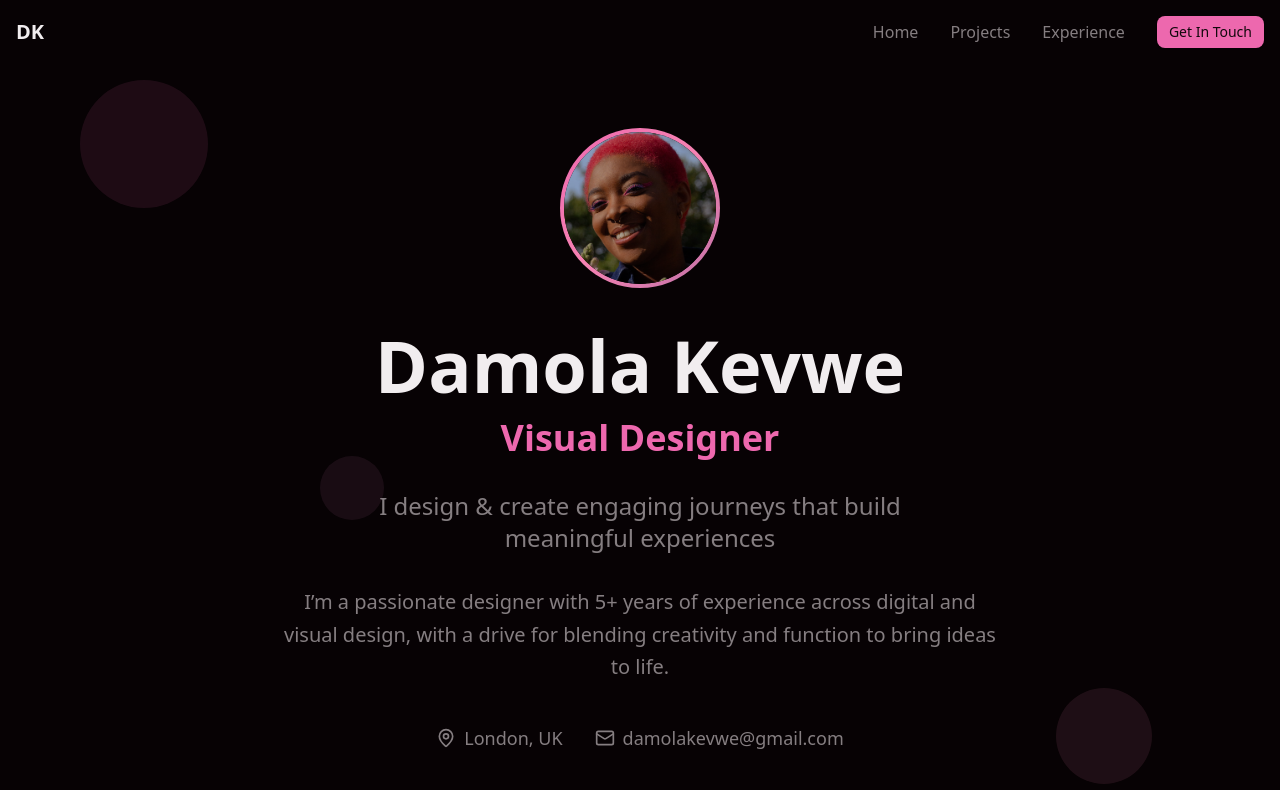
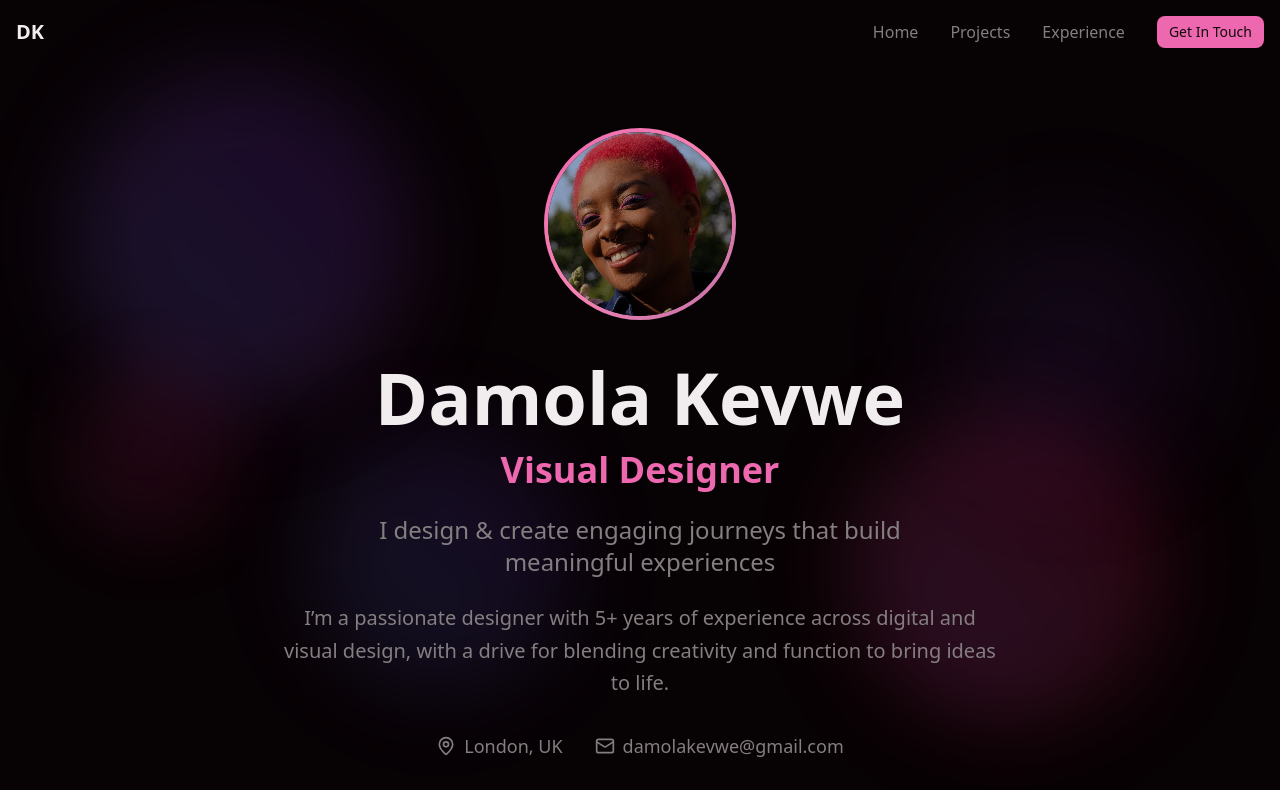
Before and after one commit to jocarino/dk-portfolio, a Next.js app: page / in a window 1280 px wide. Shown: the top 790 px of the page. Built offline with nearby package versions, Linux system fonts and the light colour scheme.

Commit message:
improve hero

```diff
--- a/src/components/sections/Hero.tsx
+++ b/src/components/sections/Hero.tsx
@@ -19,35 +19,105 @@ export function Hero() {
 
   return (
     <section className="min-h-screen flex flex-col relative overflow-hidden pt-16 md:pt-20">
-      {/* Animated background elements - hidden on small screens */}
-      <div className="absolute inset-0 opacity-10 hidden md:block pointer-events-none">
-        <div className="absolute top-20 left-20 w-32 h-32 rounded-full bg-primary animate-pulse"></div>
-        <div className="absolute bottom-32 right-32 w-24 h-24 rounded-full bg-accent animate-bounce delay-300"></div>
-        <div className="absolute top-1/2 left-1/4 w-16 h-16 rounded-full bg-secondary animate-pulse delay-700"></div>
+      {/* Animated background elements with gradients - responsive for all screen sizes */}
+      <div className="absolute inset-0 pointer-events-none overflow-hidden">
+        {/* Large gradient orb - top left - Purple to Pink */}
+        <div className="absolute -top-10 -left-10 md:top-20 md:left-20 w-48 h-48 md:w-64 md:h-64 lg:w-80 lg:h-80 opacity-15 md:opacity-15">
+          <div
+            className="absolute inset-0 rounded-full bg-gradient-to-br from-purple-400 via-violet-500 to-pink-500 blur-3xl"
+            style={{
+              animation: "pulse 6s cubic-bezier(0.4, 0, 0.6, 1) infinite",
+            }}
+          ></div>
+          <div
+            className="absolute inset-4 rounded-full bg-gradient-to-tr from-indigo-400 to-purple-600 blur-2xl"
+            style={{
+              animation: "pulse 6s cubic-bezier(0.4, 0, 0.6, 1) infinite",
+            }}
+          ></div>
+        </div>
+
+        {/* Medium gradient orb - bottom right - Pink to Red */}
+        <div className="absolute -bottom-10 -right-10 md:bottom-32 md:right-32 w-48 h-48 md:w-56 md:h-56 lg:w-72 lg:h-72 opacity-15 md:opacity-15">
+          <div
+            className="absolute inset-0 rounded-full bg-gradient-to-br from-pink-400 via-rose-500 to-red-500 blur-3xl"
+            style={{
+              animation: "bounce 4s ease-in-out infinite",
+              animationDelay: "300ms",
+            }}
+          ></div>
+          <div
+            className="absolute inset-3 rounded-full bg-gradient-to-tr from-fuchsia-400 to-rose-600 blur-2xl"
+            style={{
+              animation: "bounce 4s ease-in-out infinite",
+              animationDelay: "300ms",
+            }}
+          ></div>
+        </div>
+
+        {/* Small gradient orb - center left - Blueish Purple */}
+        <div className="absolute top-1/3 -left-16 md:top-1/2 md:left-1/4 w-40 h-40 md:w-48 md:h-48 lg:w-60 lg:h-60 opacity-12 md:opacity-12">
+          <div
+            className="absolute inset-0 rounded-full bg-gradient-to-br from-indigo-400 via-purple-500 to-blue-500 blur-3xl"
+            style={{
+              animation: "pulse 7s cubic-bezier(0.4, 0, 0.6, 1) infinite",
+              animationDelay: "700ms",
+            }}
+          ></div>
+          <div
+            className="absolute inset-3 rounded-full bg-gradient-to-tr from-blue-400 to-violet-600 blur-2xl"
+            style={{
+              animation: "pulse 7s cubic-bezier(0.4, 0, 0.6, 1) infinite",
+              animationDelay: "700ms",
+            }}
+          ></div>
+        </div>
+
+        {/* Additional accent orb - top right - Purple to Fuchsia */}
+        <div className="absolute top-32 -right-12 md:top-1/4 md:right-20 w-36 h-36 md:w-52 md:h-52 lg:w-64 lg:h-64 opacity-12 md:opacity-12">
+          <div
+            className="absolute inset-0 rounded-full bg-gradient-to-br from-purple-400 via-violet-500 to-fuchsia-500 blur-3xl"
+            style={{
+              animation: "pulse 8s cubic-bezier(0.4, 0, 0.6, 1) infinite",
+              animationDelay: "1000ms",
+            }}
+          ></div>
+        </div>
+
+        {/* Small floating orb - bottom center - Red to Pink */}
+        <div className="absolute bottom-40 left-1/2 -translate-x-1/2 md:bottom-1/3 md:left-16 md:translate-x-0 w-32 h-32 md:w-44 md:h-44 opacity-10 md:opacity-10">
+          <div
+            className="absolute inset-0 rounded-full bg-gradient-to-br from-red-400 via-pink-500 to-rose-500 blur-2xl"
+            style={{
+              animation: "bounce 5s ease-in-out infinite",
+              animationDelay: "1500ms",
+            }}
+          ></div>
+        </div>
       </div>
 
       {/* Main content container */}
-      <div className="w-full max-w-7xl mx-auto px-4 sm:px-6 lg:px-8 relative z-10 flex-1 flex flex-col">
-        {/* Content wrapper - grows to fill available space */}
-        <div className="flex-1 flex flex-col justify-center py-8 md:py-12">
-          <div className="max-w-4xl mx-auto text-center space-y-6 md:space-y-8">
+      <div className="w-full max-w-7xl mx-auto px-4 sm:px-6 lg:px-8 relative z-10 flex-1 flex flex-col justify-center">
+        {/* Content wrapper */}
+        <div className="w-full flex flex-col items-center py-8 md:py-12">
+          <div className="max-w-4xl mx-auto text-center space-y-4 md:space-y-6">
             {/* Avatar */}
             <Motion delay={0}>
-              <div className="relative w-24 h-24 sm:w-32 sm:h-32 md:w-40 md:h-40 mx-auto mb-4 md:mb-8">
+              <div className="relative w-32 h-32 sm:w-40 sm:h-40 md:w-48 md:h-48 mx-auto mb-4 md:mb-8">
                 <div className="absolute inset-0 rounded-full bg-gradient-to-br from-primary via-accent to-secondary p-1">
                   <div className="w-full h-full rounded-full bg-background flex items-center justify-center overflow-hidden">
                     <Image
                       src="/damola-profile.PNG"
                       alt={`${personal.name} - ${personal.title}`}
-                      width={160}
-                      height={160}
+                      width={192}
+                      height={192}
                       className="w-full h-full rounded-full object-cover object-center"
                       style={{
                         transform: "scale(1.2)",
                       }}
                       priority
                       quality={90}
-                      sizes="(max-width: 640px) 96px, (max-width: 768px) 128px, 160px"
+                      sizes="(max-width: 640px) 128px, (max-width: 768px) 160px, 192px"
                     />
                   </div>
                 </div>
@@ -82,7 +152,7 @@ export function Hero() {
 
             {/* Location and contact info */}
             <Motion delay={400}>
-              <div className="flex flex-col sm:flex-row items-center justify-center gap-4 sm:gap-6 md:gap-8 text-muted-foreground text-sm sm:text-base md:text-lg pt-2">
+              <div className="flex flex-row flex-wrap items-center justify-center gap-3 sm:gap-6 md:gap-8 text-muted-foreground text-xs sm:text-sm md:text-base lg:text-lg pt-2 px-2">
                 <div className="flex items-center gap-2">
                   <MapPin className="w-4 h-4 md:w-5 md:h-5 flex-shrink-0" />
                   <span>{personal.location}</span>
@@ -91,7 +161,7 @@ export function Hero() {
                   <Mail className="w-4 h-4 md:w-5 md:h-5 flex-shrink-0" />
                   <a
                     href={`mailto:${personal.email}`}
-                    className="break-all hover:text-primary transition-colors underline-offset-4 hover:underline"
+                    className="hover:text-primary transition-colors underline-offset-4 hover:underline"
                   >
                     {personal.email}
                   </a>
@@ -99,11 +169,10 @@ export function Hero() {
               </div>
             </Motion>
           </div>
-        </div>
 
-        {/* CTA Buttons - Fixed at bottom */}
+          {/* CTA Buttons */}
           <Motion delay={600}>
-          <div className="w-full max-w-md mx-auto pb-8 md:pb-12 pt-4 md:pt-6">
+            <div className="w-full max-w-md mx-auto mt-6 md:mt-8">
               <div className="flex flex-col sm:flex-row items-center justify-center gap-4 px-4">
                 <Button
                   size="lg"
@@ -125,6 +194,7 @@ export function Hero() {
             </div>
           </Motion>
         </div>
+      </div>
     </section>
   );
 }
```
Lines whose indentation alone changed are shown as unchanged.
